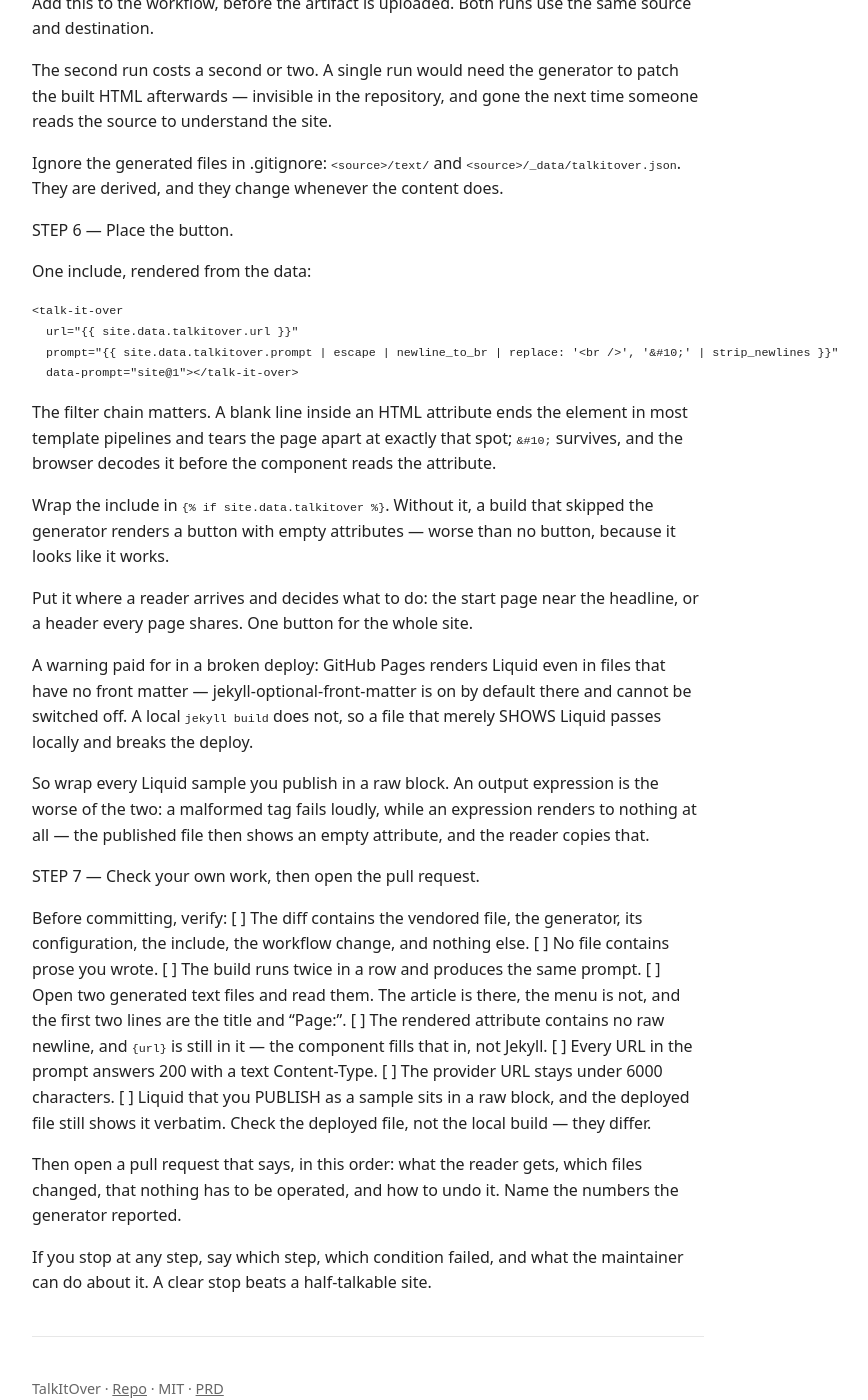
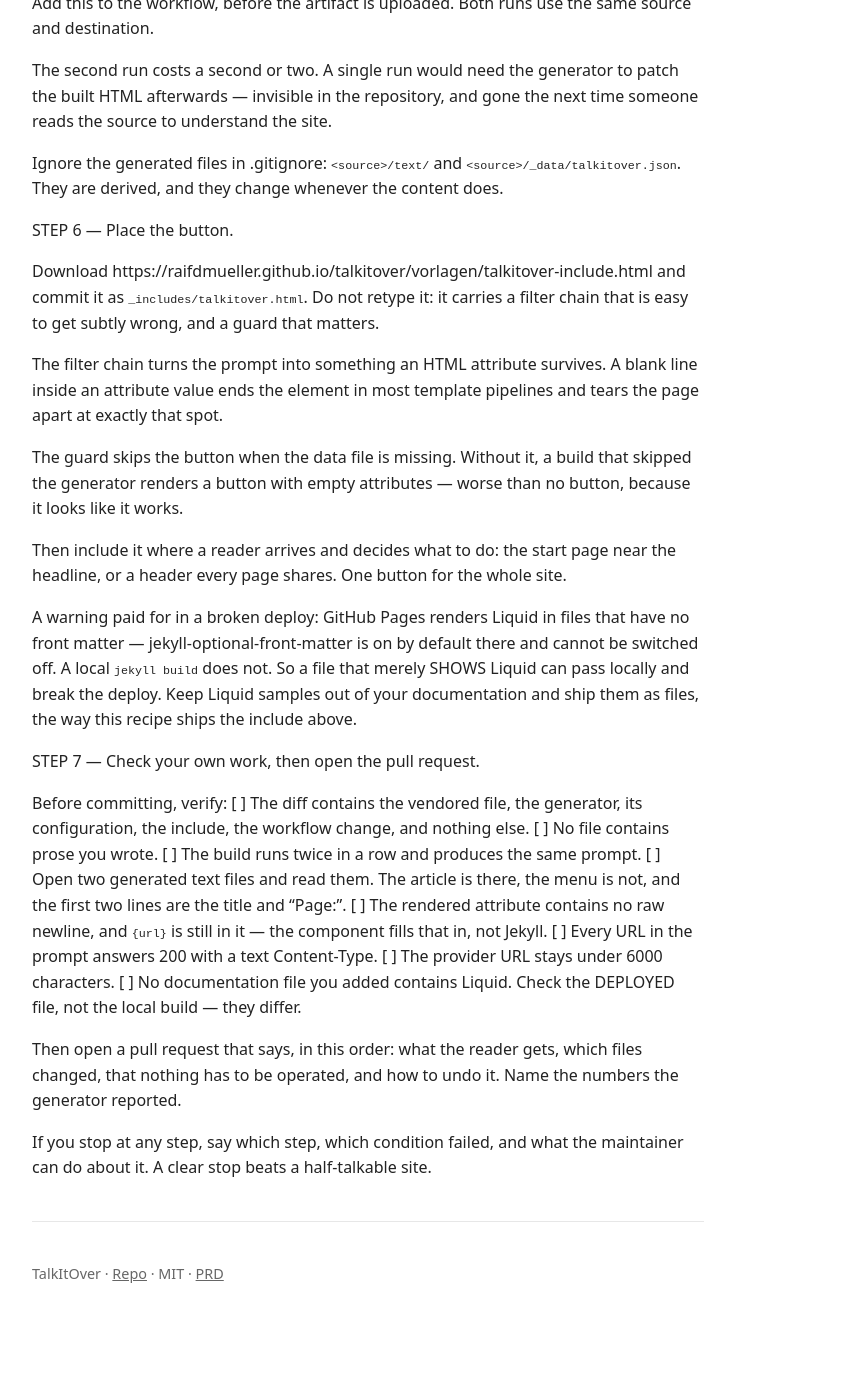
Before and after one commit to raifdmueller/talkitover, a Jekyll site: the page built from docs/rezepte/jekyll.md, in a window 1280 px wide and 1400 px high, scrolled down 1697 px. Shown: the whole window, without its empty margins (272-1140 px from the left). Built offline with Jekyll 4.4.1, drawn with Linux system fonts in a browser that asks for light colours; our own code applies the rules of GitHub Pages for plain Markdown files; after the commit the page ends 3044 px from its top, so only the background shows below that.

Commit message:
Der Include wird ausgeliefert, nicht abgetippt (#52)
Der Deploy lief nach #51 grün — aber im ausgelieferten Rezept standen die
Raw-Marken sichtbar im Beispiel:

  {% raw %}    <talk-it-over

Das ist nicht kosmetisch. Claude Code liest dieses Rezept und schreibt, was
darin steht — es hätte die Marken in fremde Repos kopiert.

Der Include liegt jetzt als Vorlage neben dem Generator, und das Rezept sagt:
herunterladen, nicht abtippen. Das ist ohnehin besser, weil der Include eine
Filterkette trägt, die man leicht subtil falsch abschreibt, und eine Bedingung,
die zählt: Ohne sie rendert ein Bau ohne Generator einen Button mit leeren
Attributen — schlimmer als kein Button, weil er aussieht, als funktioniere er.

Im Rezept steht damit gar kein Liquid mehr. Ein Test prüft das für alle Rezepte,
Prompts und den Einstieg — mit Rotbeweis. Ein zweiter vergleicht die
ausgelieferte Vorlage mit dem Include, den diese Site selbst benutzt: Zwei
Fassungen driften, und dann liefert das Rezept etwas anderes aus, als hier
nachweislich funktioniert.


Claude-Session: https://claude.ai/code/session_017ACtJabb9HtwcBUK512K3G

Co-authored-by: Claude <noreply@anthropic.com>

```diff
--- a/docs/rezepte/jekyll.md
+++ b/docs/rezepte/jekyll.md
@@ -87,34 +87,29 @@ STEP 5 — Two Jekyll runs, in this order.
 
 STEP 6 — Place the button.
 
-  One include, rendered from the data:
+  Download
+  https://raifdmueller.github.io/talkitover/vorlagen/talkitover-include.html
+  and commit it as `_includes/talkitover.html`. Do not retype it: it carries a
+  filter chain that is easy to get subtly wrong, and a guard that matters.
 
-{% raw %}    <talk-it-over
-      url="{{ site.data.talkitover.url }}"
-      prompt="{{ site.data.talkitover.prompt | escape | newline_to_br | replace: '<br />', '&#10;' | strip_newlines }}"
-      data-prompt="site@1"></talk-it-over>{% endraw %}
+  The filter chain turns the prompt into something an HTML attribute survives.
+  A blank line inside an attribute value ends the element in most template
+  pipelines and tears the page apart at exactly that spot.
 
-  The filter chain matters. A blank line inside an HTML attribute ends the
-  element in most template pipelines and tears the page apart at exactly that
-  spot; `&#10;` survives, and the browser decodes it before the component reads
-  the attribute.
+  The guard skips the button when the data file is missing. Without it, a build
+  that skipped the generator renders a button with empty attributes — worse
+  than no button, because it looks like it works.
 
-  Wrap the include in {% raw %}`{% if site.data.talkitover %}`{% endraw %}. Without it, a build that
-  skipped the generator renders a button with empty attributes — worse than no
-  button, because it looks like it works.
+  Then include it where a reader arrives and decides what to do: the start page
+  near the headline, or a header every page shares. One button for the whole
+  site.
 
-  Put it where a reader arrives and decides what to do: the start page near the
-  headline, or a header every page shares. One button for the whole site.
-
-  A warning paid for in a broken deploy: GitHub Pages renders Liquid even in
-  files that have no front matter — jekyll-optional-front-matter is on by
-  default there and cannot be switched off. A local `jekyll build` does not, so
-  a file that merely SHOWS Liquid passes locally and breaks the deploy.
-
-  So wrap every Liquid sample you publish in a raw block. An output expression
-  is the worse of the two: a malformed tag fails loudly, while an expression
-  renders to nothing at all — the published file then shows an empty attribute,
-  and the reader copies that.
+  A warning paid for in a broken deploy: GitHub Pages renders Liquid in files
+  that have no front matter — jekyll-optional-front-matter is on by default
+  there and cannot be switched off. A local `jekyll build` does not. So a file
+  that merely SHOWS Liquid can pass locally and break the deploy. Keep Liquid
+  samples out of your documentation and ship them as files, the way this recipe
+  ships the include above.
 
 STEP 7 — Check your own work, then open the pull request.
 
@@ -129,9 +124,8 @@ STEP 7 — Check your own work, then open the pull request.
         it — the component fills that in, not Jekyll.
     [ ] Every URL in the prompt answers 200 with a text Content-Type.
     [ ] The provider URL stays under 6000 characters.
-    [ ] Liquid that you PUBLISH as a sample sits in a raw block, and the
-        deployed file still shows it verbatim. Check the deployed file, not the
-        local build — they differ.
+    [ ] No documentation file you added contains Liquid. Check the DEPLOYED
+        file, not the local build — they differ.
 
   Then open a pull request that says, in this order: what the reader gets, which
   files changed, that nothing has to be operated, and how to undo it. Name the
```
Also changed, not shown: docs/vorlagen/talkitover-include.html (added, +27 -0 lines), test/vorlage-build.test.js (+39 -0 lines).
